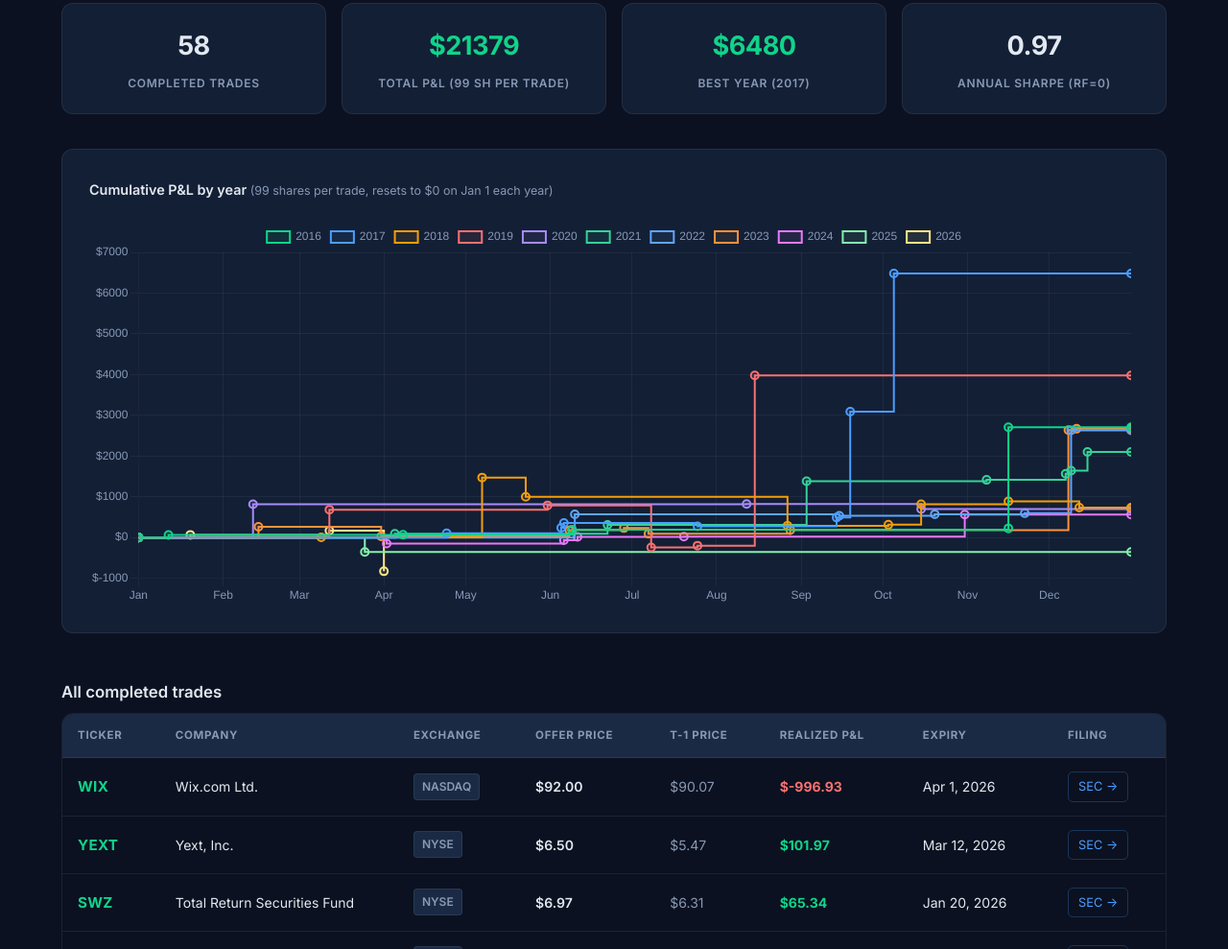
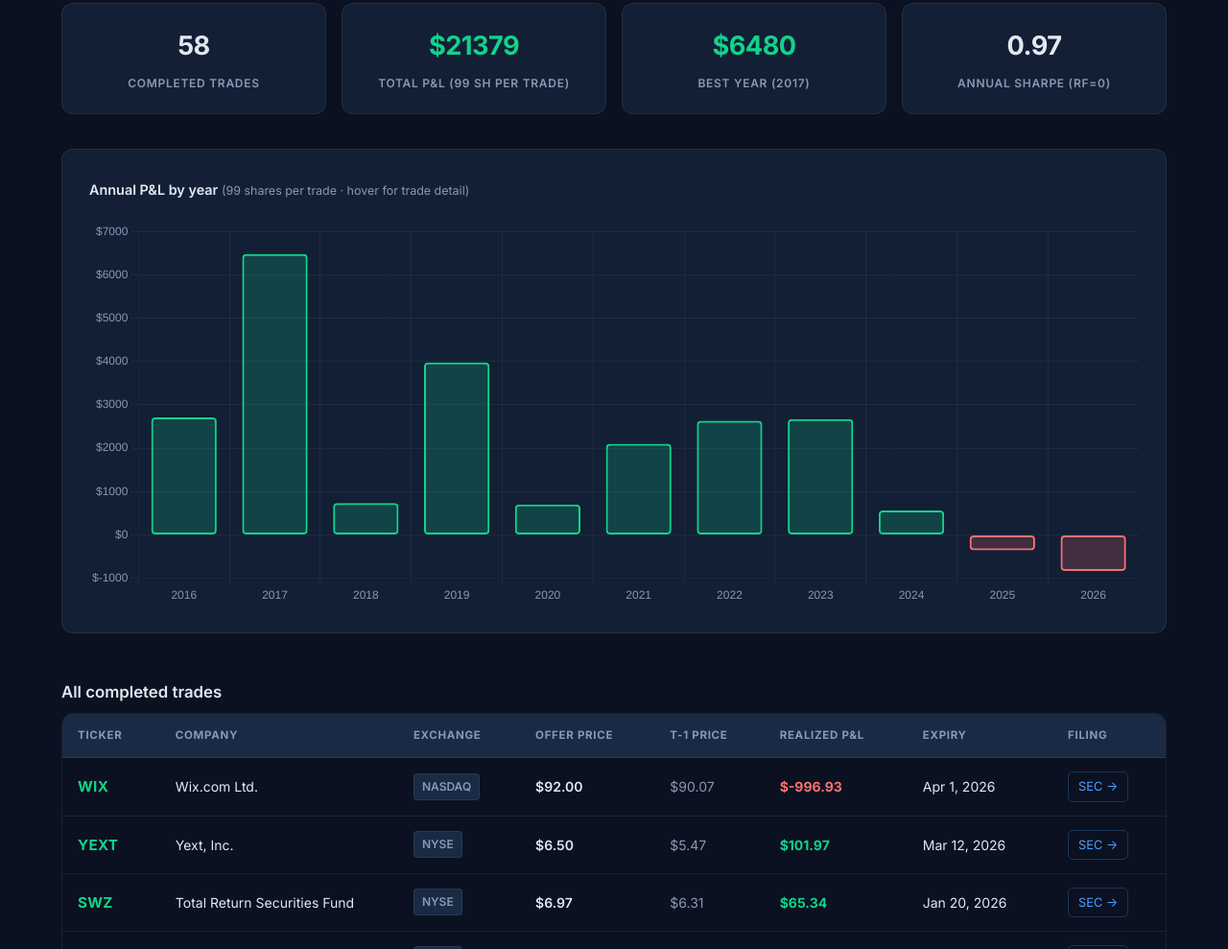
Before and after one commit to countrysidefarmer/odd-lot-arb, a plain HTML site: page index.html in a window 1280 px wide. Shown: the part 2295-3284 px from the top of the page at 96% size. Drawn offline with nearby package versions, Linux system fonts and the light colour scheme.

Commit message:
Replace per-year line chart with annual P&L bar chart
Green/red bars by profitability, hover tooltip shows each trade
with ticker, T-1 price, clearing price, and realized P&L.

Co-Authored-By: Claude Sonnet 4.6 <noreply@anthropic.com>

```diff
--- a/index.html
+++ b/index.html
@@ -144,7 +144,7 @@
           <!-- Cumulative P&L chart -->
           <div class="chart-box">
             <div class="chart-box-header">
-              <span class="chart-title">Cumulative P&L by year <span class="chart-subtitle">(99 shares per trade, resets to $0 on Jan 1 each year)</span></span>
+              <span class="chart-title">Annual P&L by year <span class="chart-subtitle">(99 shares per trade · hover for trade detail)</span></span>
             </div>
             <div class="chart-wrap-hist">
               <canvas id="pnlChart"></canvas>
--- a/script.js
+++ b/script.js
@@ -90,17 +90,6 @@ fetch('./data/opportunities.json?v=' + Date.now())
 
 // ── Historical backtest ──────────────────────────────────────────────────────
 
-const YEAR_COLORS = [
-  '#10d48a', '#4a9eff', '#f59e0b', '#f87171', '#a78bfa',
-  '#34d399', '#60a5fa', '#fb923c', '#e879f9', '#86efac', '#fde68a',
-];
-
-function day_of_year(iso) {
-  const d = new Date(iso + 'T12:00:00Z');
-  const start = new Date(Date.UTC(d.getUTCFullYear(), 0, 1));
-  return Math.floor((d - start) / 86400000) + 1;
-}
-
 function render_stats(trades) {
   const total_pnl = trades.reduce((s, t) => s + t.realized_pnl, 0);
 
@@ -124,96 +113,68 @@ function render_stats(trades) {
   `;
 }
 
-function render_chart(trades) {
-  const years = [...new Set(trades.map(t => t.expiry.slice(0, 4)))].sort();
-  const current_year = new Date().getUTCFullYear().toString();
-
-  // Month start days (approx) and labels for x-axis
-  const MONTH_DAYS  = [1, 32, 60, 91, 121, 152, 182, 213, 244, 274, 305, 335, 366];
-  const MONTH_NAMES = ['Jan','Feb','Mar','Apr','May','Jun','Jul','Aug','Sep','Oct','Nov','Dec',''];
-
-  const datasets = years.map((yr, i) => {
-    const yr_trades = trades
-      .filter(t => t.expiry.startsWith(yr))
-      .sort((a, b) => a.expiry.localeCompare(b.expiry));
-
-    // Start at day 1, $0; add a step at each trade; hold flat until next trade
-    const points = [{ x: 1, y: 0 }];
-    let cum = 0;
-    yr_trades.forEach(t => {
-      const doy = day_of_year(t.expiry);
-      // Hold previous level up to this trade
-      points.push({ x: doy - 0.01, y: Math.round(cum * 100) / 100 });
-      cum += t.realized_pnl;
-      points.push({ x: doy, y: Math.round(cum * 100) / 100 });
-    });
-    // Extend to year end for completed years
-    if (yr !== current_year) {
-      points.push({ x: 365, y: Math.round(cum * 100) / 100 });
-    }
-
-    const color = YEAR_COLORS[i % YEAR_COLORS.length];
-    return {
-      label: yr,
-      data: points,
-      borderColor: color,
-      backgroundColor: color + '15',
-      borderWidth: 2,
-      pointRadius: (ctx) => {
-        // Only show dot at actual trade points, not the flat segments
-        const raw = ctx.raw;
-        return raw && String(raw.x).includes('.') ? 0 : 4;
-      },
-      pointHoverRadius: 6,
-      tension: 0,
-      fill: false,
-    };
+function render_bar_chart(trades) {
+  // Group trades by year
+  const by_year = {};
+  trades.forEach(t => {
+    const yr = t.expiry.slice(0, 4);
+    if (!by_year[yr]) by_year[yr] = { total: 0, trades: [] };
+    by_year[yr].total = Math.round((by_year[yr].total + t.realized_pnl) * 100) / 100;
+    by_year[yr].trades.push(t);
   });
+  const years = Object.keys(by_year).sort();
+  const totals = years.map(yr => by_year[yr].total);
+  const colors = totals.map(v => v >= 0 ? '#10d48a' : '#f87171');
+  const bg_colors = totals.map(v => v >= 0 ? 'rgba(16,212,138,0.2)' : 'rgba(248,113,113,0.2)');
 
   const ctx = document.getElementById('pnlChart').getContext('2d');
 
   new Chart(ctx, {
-    type: 'line',
-    data: { datasets },
+    type: 'bar',
+    data: {
+      labels: years,
+      datasets: [{
+        data: totals,
+        backgroundColor: bg_colors,
+        borderColor: colors,
+        borderWidth: 2,
+        borderRadius: 4,
+        borderSkipped: false,
+      }],
+    },
     options: {
       responsive: true,
       maintainAspectRatio: false,
-      interaction: { mode: 'index', intersect: false },
       plugins: {
-        legend: {
-          labels: { color: '#8899b4', font: { size: 12 }, boxWidth: 24 },
-        },
+        legend: { display: false },
         tooltip: {
           callbacks: {
-            title: items => {
-              const doy = Math.round(items[0].parsed.x);
-              const yr = items[0].dataset.label;
-              const d = new Date(Date.UTC(parseInt(yr), 0, doy));
-              return d.toLocaleDateString('en-US', { month: 'short', day: 'numeric', year: 'numeric' });
+            title: items => items[0].label,
+            afterTitle: items => {
+              const yr = items[0].label;
+              const total = by_year[yr].total;
+              return 'Total: $' + total.toFixed(0);
             },
-            label: item => {
-              return `${item.dataset.label}: $${item.parsed.y.toFixed(2)} cumulative`;
+            label: () => '',
+            footer: items => {
+              const yr = items[0].label;
+              return by_year[yr].trades
+                .slice()
+                .sort((a, b) => b.realized_pnl - a.realized_pnl)
+                .map(t =>
+                  `${t.ticker.padEnd(6)}  $${t.t1_price.toFixed(2)} → $${t.clearing_price.toFixed(2)}  P&L $${t.realized_pnl.toFixed(0)}`
+                );
             },
           },
+          titleFont: { size: 13, weight: 'bold' },
+          footerFont: { family: 'monospace', size: 11 },
+          footerColor: '#8899b4',
+          padding: 12,
         },
       },
       scales: {
         x: {
-          type: 'linear',
-          min: 1,
-          max: 365,
-          ticks: {
-            color: '#8899b4',
-            maxTicksLimit: 13,
-            callback: val => {
-              // Find the nearest month start
-              const idx = MONTH_DAYS.findIndex(d => Math.abs(d - val) < 8);
-              return idx >= 0 ? MONTH_NAMES[idx] : '';
-            },
-          },
-          afterBuildTicks: axis => {
-            axis.ticks = MONTH_DAYS.slice(0, 12).map(v => ({ value: v }));
-          },
+          ticks: { color: '#8899b4', font: { size: 12 } },
           grid: { color: 'rgba(255,255,255,0.05)' },
         },
         y: {
@@ -265,7 +226,7 @@ function render_historical(data) {
   }
   document.getElementById('hist-content').style.display = '';
   render_stats(trades);
-  render_chart(trades);
+  render_bar_chart(trades);
   render_hist_table(trades);
 }
 
```
